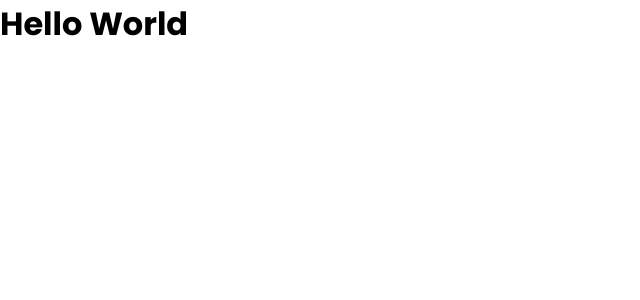
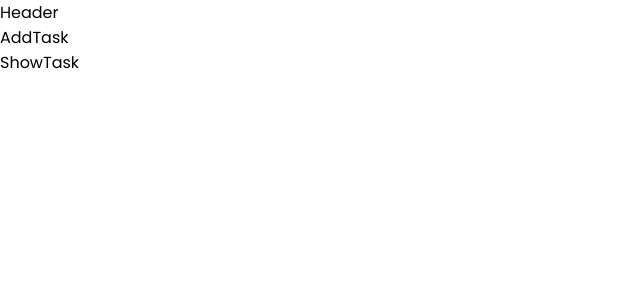
Before and after one commit to devesh1808/TaskMate, a React (Vite) app: page / in a window 1280 px wide. Shown: the top 300 px of the page, without its empty margins (0-640 px from the left). Built offline with nearby package versions, Linux system fonts and the light colour scheme.

Commit message:
updated 3 components with initial code and imported and used them inside App.jsx

```diff
--- a/src/App.jsx
+++ b/src/App.jsx
@@ -1,12 +1,16 @@
-import './App.css'
+import { Header } from "./components/Header";
+import { AddTask } from "./components/AddTask";
+import { ShowTask } from "./components/ShowTask";
+import "./App.css";
 
 function App() {
-
   return (
     <>
-      <h1>Hello World</h1>
+      <Header />
+      <AddTask />
+      <ShowTask />
     </>
-  )
+  );
 }
 
-export default App
+export default App;
--- a/src/components/AddTask.jsx
+++ b/src/components/AddTask.jsx
@@ -0,0 +1,5 @@
+import React from "react";
+
+export const AddTask = () => {
+  return <div>AddTask</div>;
+};
--- a/src/components/Header.jsx
+++ b/src/components/Header.jsx
@@ -0,0 +1,5 @@
+import React from "react";
+
+export const Header = () => {
+  return <div>Header</div>;
+};
--- a/src/components/ShowTask.jsx
+++ b/src/components/ShowTask.jsx
@@ -0,0 +1,5 @@
+import React from "react";
+
+export const ShowTask = () => {
+  return <div>ShowTask</div>;
+};
```
